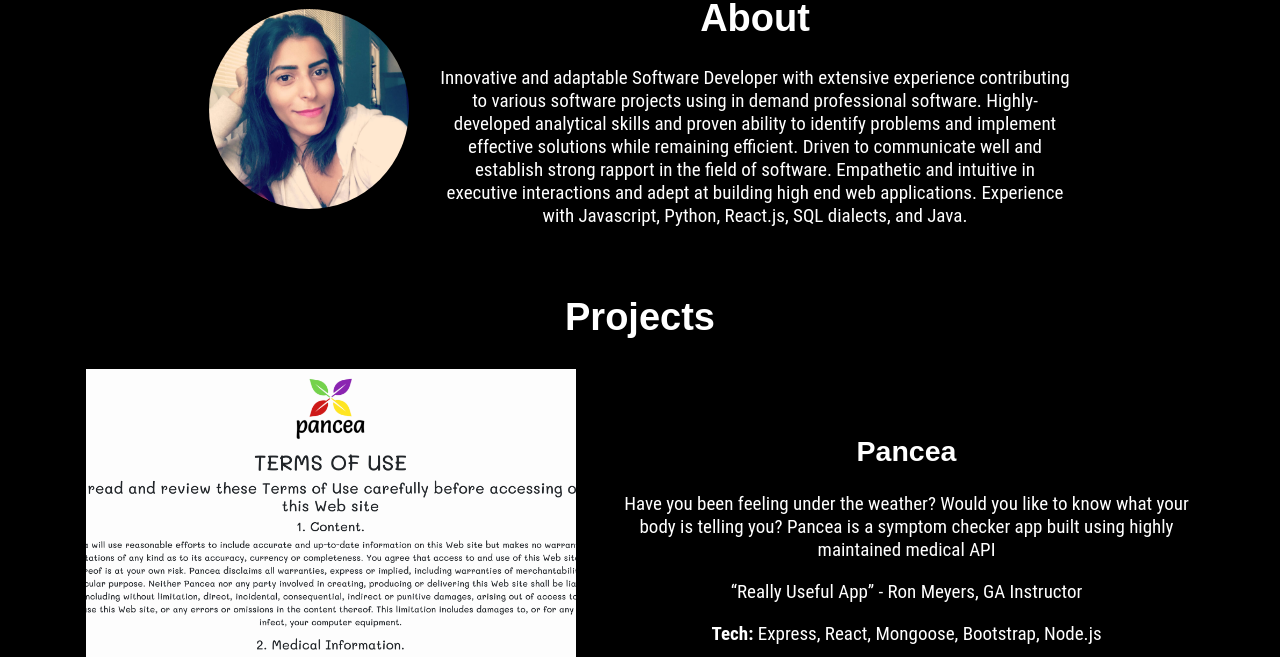
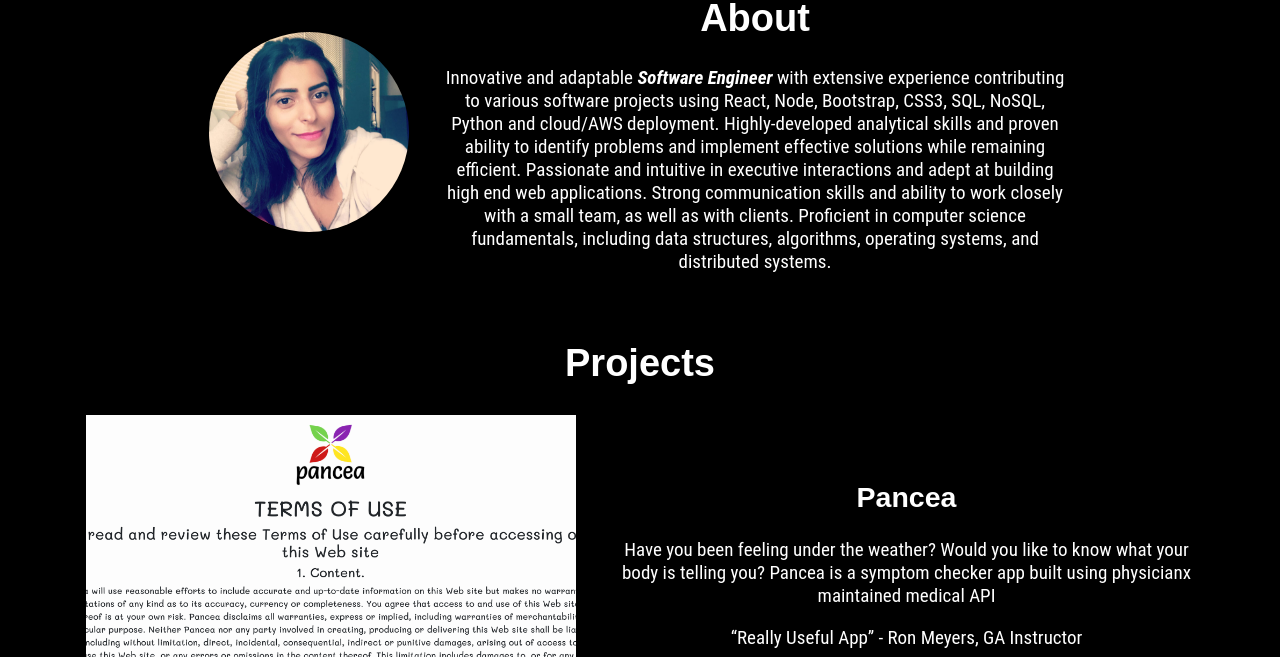
Before and after one commit to calmworld/Portfolio, a React (Create React App) app: page /#/ in a window 1280 px wide. Shown: the part 878-1535 px from the top of the page. Built offline with nearby package versions, Linux system fonts and the light colour scheme.

Commit message:
more styles

```diff
--- a/src/App.css
+++ b/src/App.css
@@ -175,7 +175,8 @@ main {
   flex-wrap: wrap;
   justify-content: space-evenly;
   width: 40%;
-  background-color: red;
+  background-color: #36343488;
+  border-radius: 38px;
 }
 .skill-pic {
   height: 50px;
@@ -188,7 +189,7 @@ main {
   width: 10px;
 }
 footer {
-  background: #250202;
+  background: #25020227;
   color: white;
   text-align: center;
   margin: 0;
--- a/src/components/About.jsx
+++ b/src/components/About.jsx
@@ -11,7 +11,7 @@ export default function About(props) {
             <div className="about-text">
                 <h1 className="fancy">About</h1>
                 <p>
-                Innovative and adaptable Software Developer with extensive experience contributing to various software projects using in demand professional software. Highly-developed analytical skills and proven ability to identify problems and implement effective solutions while remaining efficient. Driven to communicate well and establish strong rapport in the field of software. Empathetic and intuitive in executive interactions and adept at building high end web applications. Experience with Javascript, Python, React.js, SQL dialects, and Java.
+                Innovative and adaptable <strong><em>Software Engineer</em></strong> with extensive experience contributing to various software projects using React, Node, Bootstrap, CSS3, SQL, NoSQL, Python and cloud/AWS deployment. Highly-developed analytical skills and proven ability to identify problems and implement effective solutions while remaining efficient. Passionate and intuitive in executive interactions and adept at building high end web applications. Strong communication skills and ability to work closely with a small team, as well as with clients. Proficient in computer science fundamentals, including data structures, algorithms, operating systems, and distributed systems.
                 </p>
             </div>
         </div>
--- a/src/components/Home.jsx
+++ b/src/components/Home.jsx
@@ -36,7 +36,7 @@ function Home(props) {
       gif: ""
     },{
       name: "Pancea",
-      description: "Have you been feeling under the weather? Would you like to know what your body is telling you? Pancea is a symptom checker app built using highly maintained medical API",
+      description: "Have you been feeling under the weather? Would you like to know what your body is telling you? Pancea is a symptom checker app built using physicianx maintained medical API",
       quote: "“Really Useful App” - Ron Meyers, GA Instructor",
       tech: "Express, React, Mongoose, Bootstrap, Node.js",
       link: "https://pancea.herokuapp.com/",
@@ -96,7 +96,7 @@ function Home(props) {
       </div>
       <br />
       <footer>
-        <p>This portfolio was handcrafted in React by Sarah Alhuriz, © 2020</p>
+        <p>Sarah's portfolio was constructed in React by Sarah Alhuriz, © 2020</p>
       </footer>
     </div>
   );
```
Also changed, not shown: 1 other file (tests, documents, lock files or other folders).
